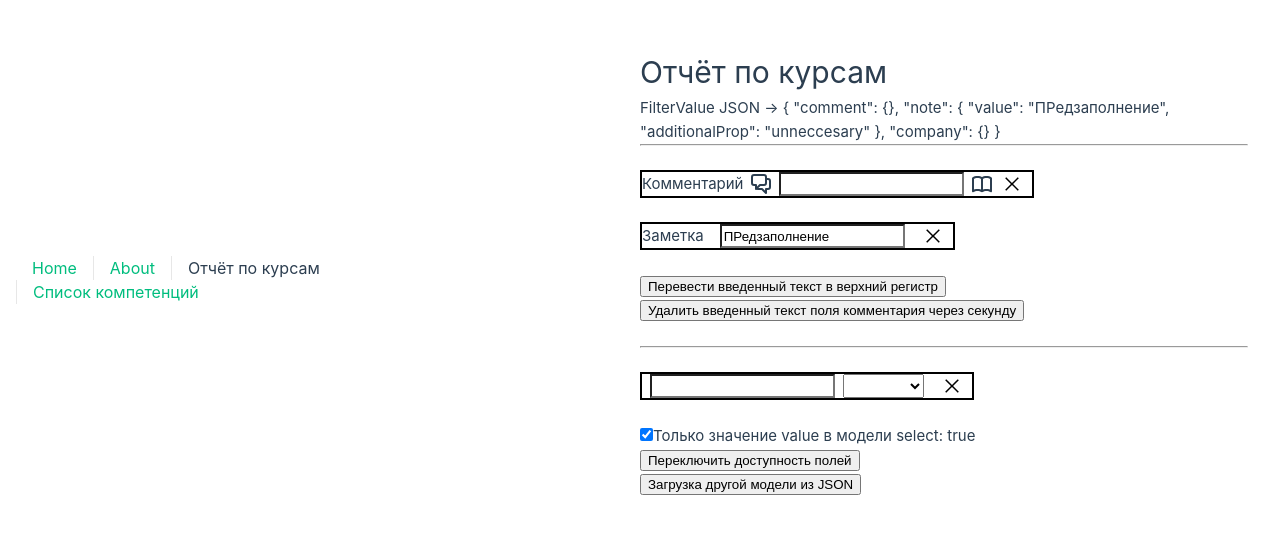
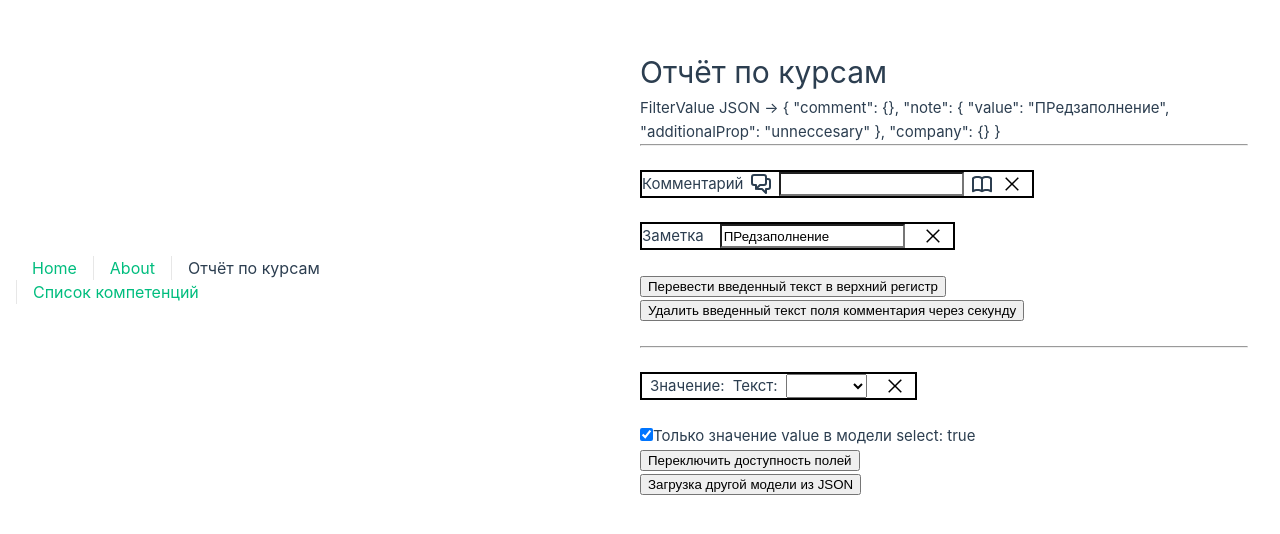
Before and after one commit to sladkoewk/vue, a Vue app: page /course-report in a window 1280 px wide. Shown: the part 128-662 px from the top of the page. Built offline with nearby package versions, Linux system fonts and the light colour scheme.

Commit message:
fix: select

```diff
--- a/src/components/Select.vue
+++ b/src/components/Select.vue
@@ -45,10 +45,10 @@ function clear() {
 }
 
 const computedSelectValue = computed({
-  get: (): SelectModel => props.modelValue || {},
+  get: (): SelectModel => ({ ...props.options?.find(option => option.value === props.modelValue?.value) }),
   set: (newValue: SelectModel) =>
     props.onlyValue ?
-      emit('update:modelValue', (<SelectModel>{ value: newValue.value, label: newValue.label })) :
+      emit('update:modelValue', (<SelectModel>{ value: newValue.value })) :
       emit('update:modelValue', (<SelectModel>{ ...newValue }))
 });
 
@@ -59,7 +59,8 @@ const computedSelectValue = computed({
     <div class="select__prepend-icon">
       <slot name="prepend"></slot>
     </div>
-    <input v-model="computedSelectValue.label" />
+    <span>Значение: {{ computedSelectValue.value }}</span>
+    <span>Текст: {{ computedSelectValue.label }}</span>
     <select v-model="computedSelectValue" :readonly="props.readonly" :disabled="props.disable">
       <option v-for="option in props.options" :value="option" :disabled="option.disable">
         {{ option.label }}
```
